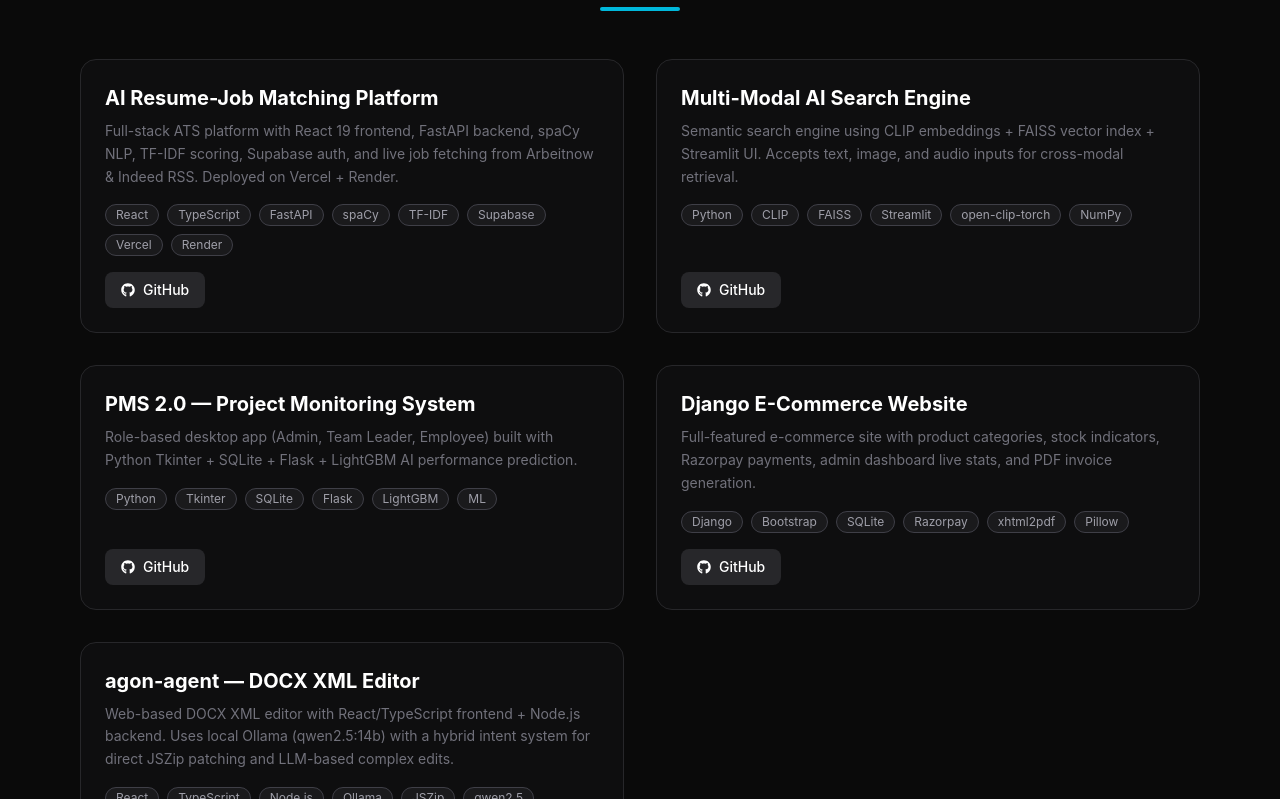
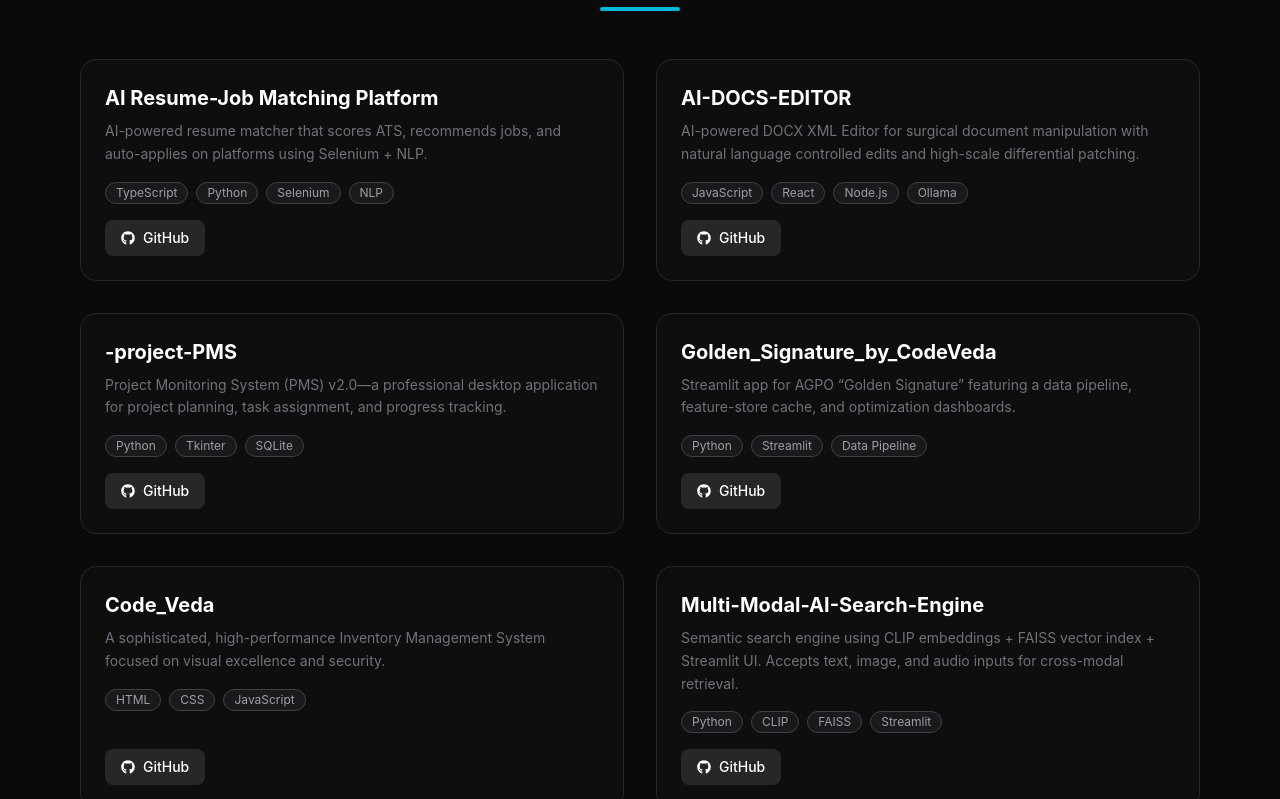
Before and after one commit to BLACKDEVIL4114/Portfolio-Website-, a React (Vite) app: page / in a window 1280 px wide. Shown: the part 1741-2540 px from the top of the page. Built offline with nearby package versions, Linux system fonts and the light colour scheme.

Commit message:
Add all projects from GitHub profile

```diff
--- a/src/components/Projects.jsx
+++ b/src/components/Projects.jsx
@@ -5,33 +5,51 @@
 const projects = [
   {
     name: "AI Resume-Job Matching Platform",
-    description: "Full-stack ATS platform with React 19 frontend, FastAPI backend, spaCy NLP, TF-IDF scoring, Supabase auth, and live job fetching from Arbeitnow & Indeed RSS. Deployed on Vercel + Render.",
-    tags: ["React", "TypeScript", "FastAPI", "spaCy", "TF-IDF", "Supabase", "Vercel", "Render"],
+    description: "AI-powered resume matcher that scores ATS, recommends jobs, and auto-applies on platforms using Selenium + NLP.",
+    tags: ["TypeScript", "Python", "Selenium", "NLP"],
     github: "https://github.com/BLACKDEVIL4114/AI-Resume-Job-Matching-Platfrom"
   },
   {
-    name: "Multi-Modal AI Search Engine",
+    name: "AI-DOCS-EDITOR",
+    description: "AI-powered DOCX XML Editor for surgical document manipulation with natural language controlled edits and high-scale differential patching.",
+    tags: ["JavaScript", "React", "Node.js", "Ollama"],
+    github: "https://github.com/BLACKDEVIL4114/AI-DOCS-EDITOR"
+  },
+  {
+    name: "-project-PMS",
+    description: "Project Monitoring System (PMS) v2.0—a professional desktop application for project planning, task assignment, and progress tracking.",
+    tags: ["Python", "Tkinter", "SQLite"],
+    github: "https://github.com/BLACKDEVIL4114/-project-PMS"
+  },
+  {
+    name: "Golden_Signature_by_CodeVeda",
+    description: "Streamlit app for AGPO “Golden Signature” featuring a data pipeline, feature-store cache, and optimization dashboards.",
+    tags: ["Python", "Streamlit", "Data Pipeline"],
+    github: "https://github.com/BLACKDEVIL4114/Golden_Signature_by_CodeVeda"
+  },
+  {
+    name: "Code_Veda",
+    description: "A sophisticated, high-performance Inventory Management System focused on visual excellence and security.",
+    tags: ["HTML", "CSS", "JavaScript"],
+    github: "https://github.com/BLACKDEVIL4114/Code_Veda"
+  },
+  {
+    name: "Multi-Modal-AI-Search-Engine",
     description: "Semantic search engine using CLIP embeddings + FAISS vector index + Streamlit UI. Accepts text, image, and audio inputs for cross-modal retrieval.",
-    tags: ["Python", "CLIP", "FAISS", "Streamlit", "open-clip-torch", "NumPy"],
+    tags: ["Python", "CLIP", "FAISS", "Streamlit"],
     github: "https://github.com/BLACKDEVIL4114/Multi-Modal-AI-Search-Engine"
   },
   {
-    name: "PMS 2.0 — Project Monitoring System",
-    description: "Role-based desktop app (Admin, Team Leader, Employee) built with Python Tkinter + SQLite + Flask + LightGBM AI performance prediction.",
-    tags: ["Python", "Tkinter", "SQLite", "Flask", "LightGBM", "ML"],
-    github: "#" // No link provided in prompt, using #
+    name: "project_samarth",
+    description: "Data-driven project focused on analysis and modeling.",
+    tags: ["Python", "Data Analysis"],
+    github: "https://github.com/BLACKDEVIL4114/project_samarth"
   },
   {
-    name: "Django E-Commerce Website",
-    description: "Full-featured e-commerce site with product categories, stock indicators, Razorpay payments, admin dashboard live stats, and PDF invoice generation.",
-    tags: ["Django", "Bootstrap", "SQLite", "Razorpay", "xhtml2pdf", "Pillow"],
-    github: "https://github.com/BLACKDEVIL4114/e-commerce-website-"
-  },
-  {
-    name: "agon-agent — DOCX XML Editor",
-    description: "Web-based DOCX XML editor with React/TypeScript frontend + Node.js backend. Uses local Ollama (qwen2.5:14b) with a hybrid intent system for direct JSZip patching and LLM-based complex edits.",
-    tags: ["React", "TypeScript", "Node.js", "Ollama", "JSZip", "qwen2.5"],
-    github: "#" // No link provided in prompt, using #
+    name: "Boxcricket",
+    description: "Web application for managing box cricket bookings and tournaments.",
+    tags: ["JavaScript", "HTML", "CSS"],
+    github: "https://github.com/BLACKDEVIL4114/Boxcricket"
   }
 ];
 
```
